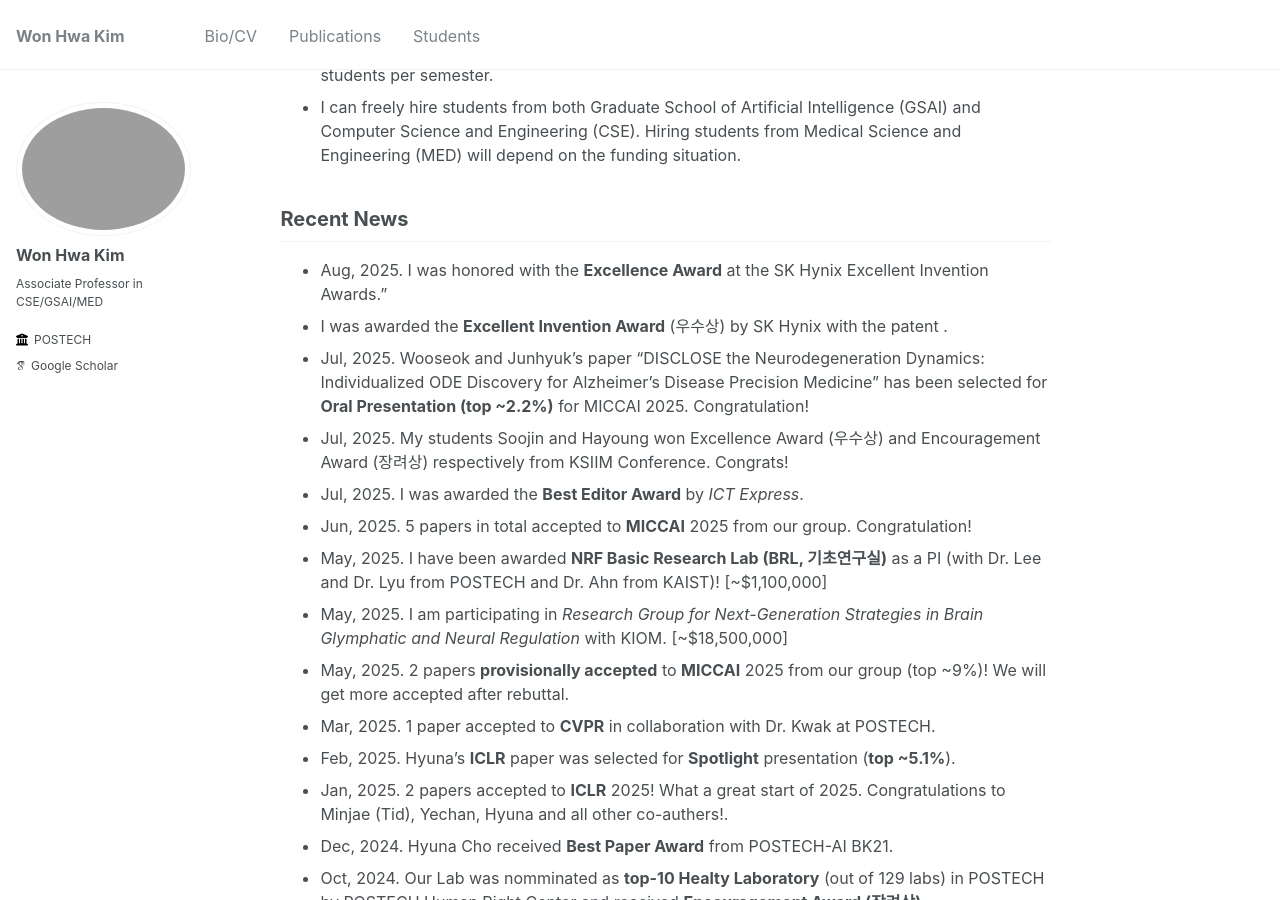
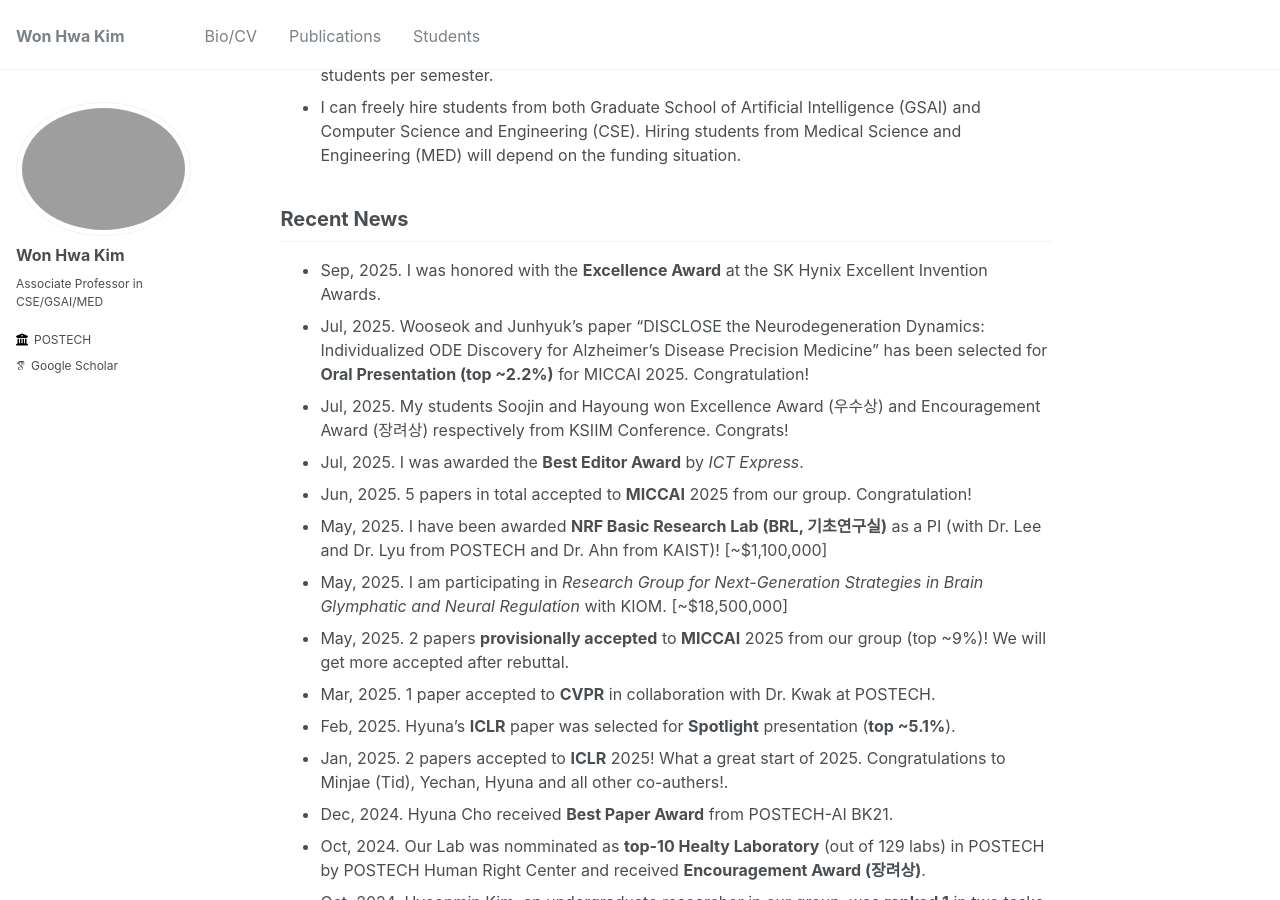
Before and after one commit to wwplato/wwplato.github.io, a Jekyll site: the page built from _pages/about.md, in a window 1280 px wide and 900 px high, scrolled down 556 px. Built offline with Jekyll 4.4.1, drawn with Linux system fonts in a browser that asks for light colours; some web fonts are replaced.

Commit message:
Update about.md

```diff
--- a/_pages/about.md
+++ b/_pages/about.md
@@ -31,8 +31,7 @@ I am always looking for highly **self-motivated** students with long term goals.
 
 Recent News
 -----
-* Aug, 2025. I was honored with the **Excellence Award** at the SK Hynix Excellent Invention Awards.”
-* I was awarded the **Excellent Invention Award** (우수상) by SK Hynix with the patent .
+* Sep, 2025. I was honored with the **Excellence Award** at the SK Hynix Excellent Invention Awards.
 * Jul, 2025. Wooseok and Junhyuk's paper "DISCLOSE the Neurodegeneration Dynamics: Individualized ODE Discovery for Alzheimer’s Disease Precision Medicine" has been selected for **Oral Presentation (top ~2.2%)** for MICCAI 2025. Congratulation!
 * Jul, 2025. My students Soojin and Hayoung won Excellence Award (우수상) and Encouragement Award (장려상) respectively from KSIIM Conference. Congrats!
 * Jul, 2025. I was awarded the **Best Editor Award** by *ICT Express*.
```
